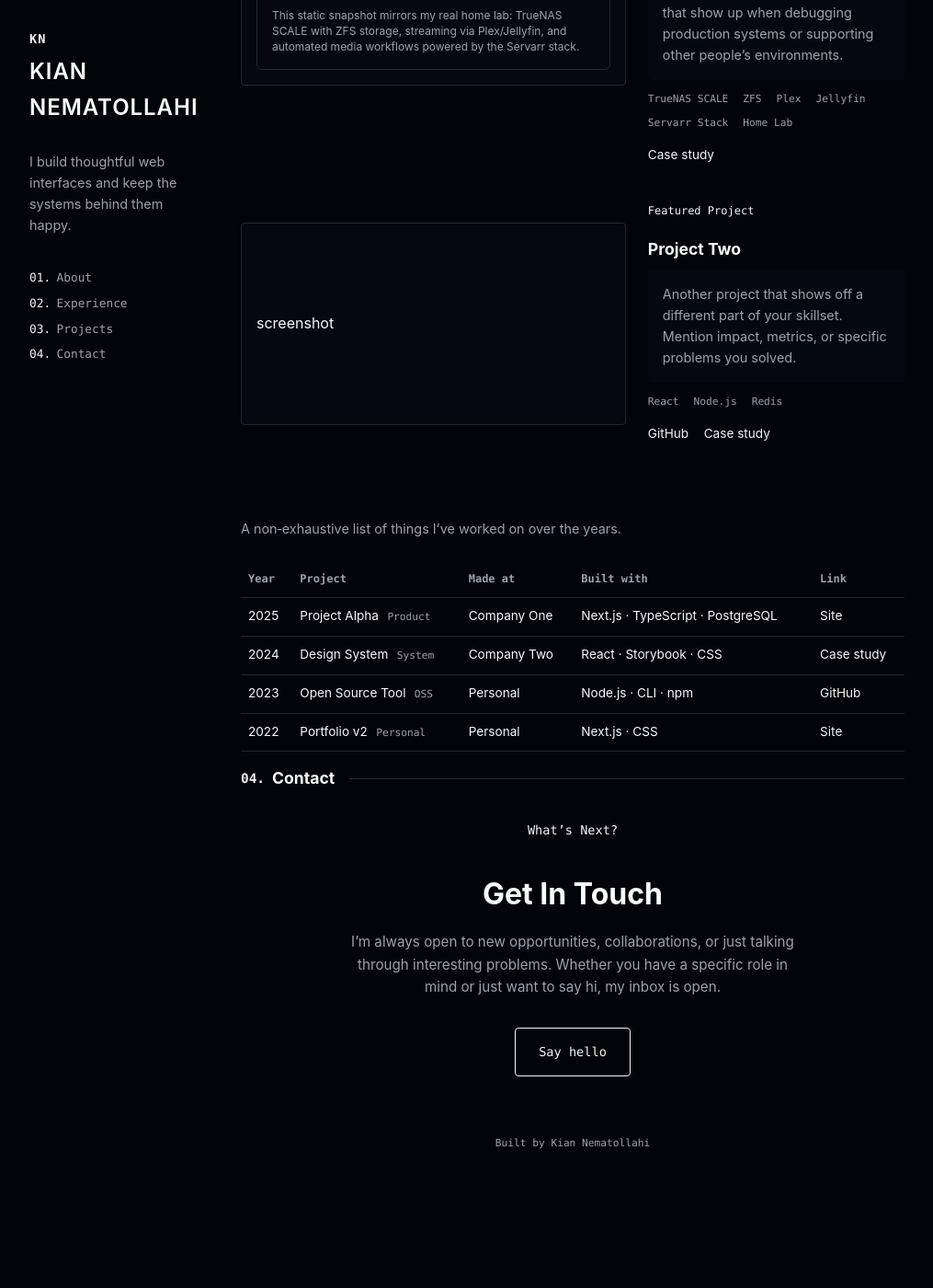
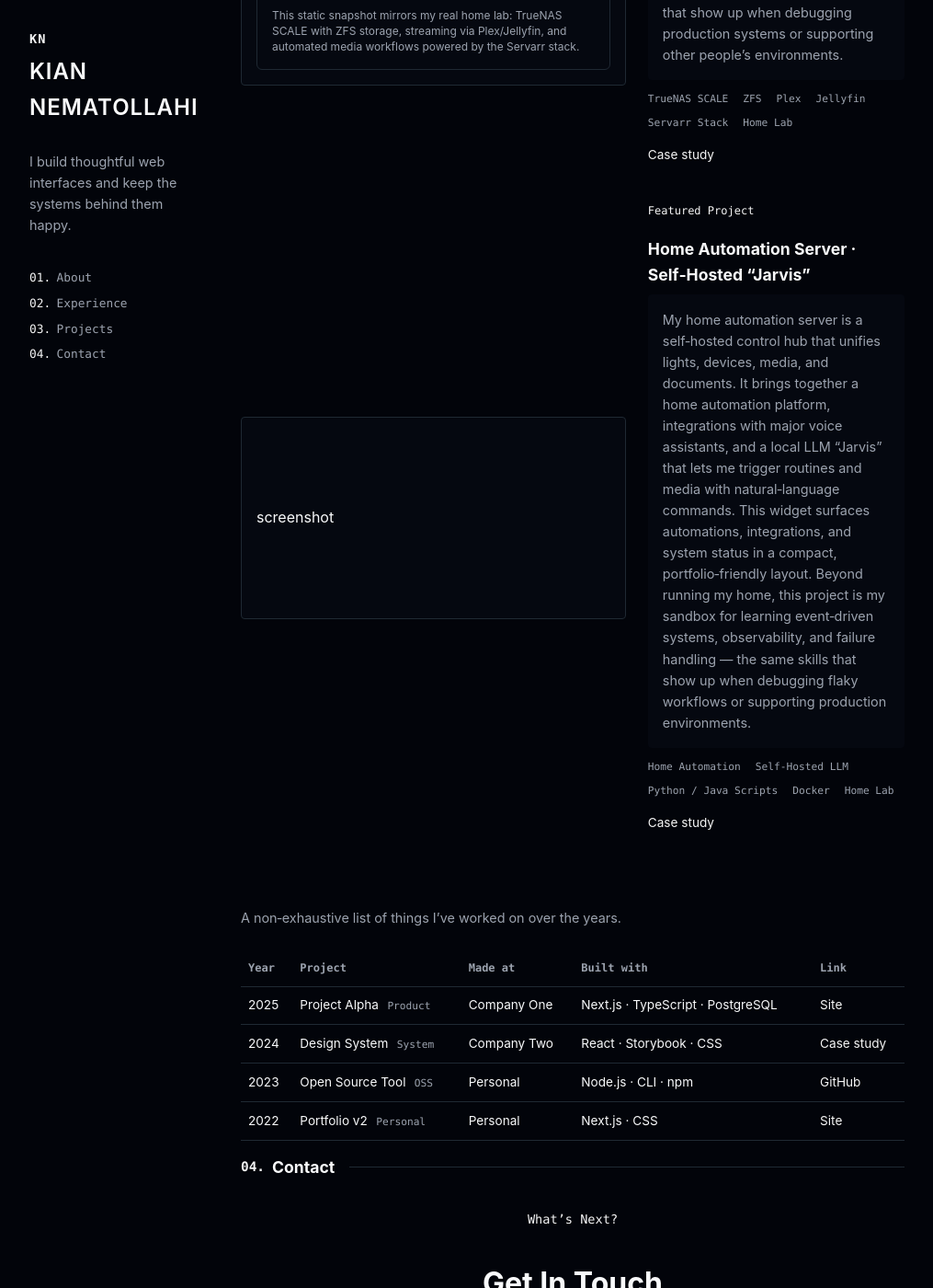
Before and after one commit to nemat777/nemat777.github.io, a Jekyll site: the page index.html, which Jekyll copies as it is, in a window 1280 px wide and 1400 px high, scrolled down 1861 px. Shown: the whole window at 92% size, without its empty margins (132-1147 px from the left). Built offline with Jekyll 4.4.1, drawn with Linux system fonts in a browser that asks for light colours; before the commit the page ends 3177 px from its top, so only the background shows below that.

Commit message:
Update index.html

```diff
--- a/index.html
+++ b/index.html
@@ -1160,18 +1160,24 @@ c3 -285 1 -337 -11 -327 -7 6 -99 57 -205 112 l-191 101 -2 1035 c-2 858 0
             <article class="project-card">
               <div class="project-meta">
                 <div class="project-label">Featured Project</div>
-                <h3 class="project-title">Project Two</h3>
+                <h3 class="project-title">Home Automation Server · Self‑Hosted “Jarvis”</h3>
                 <div class="project-description">
-                  Another project that shows off a different part of your skillset. Mention impact,
-                  metrics, or specific problems you solved.
+                My home automation server is a self‑hosted control hub that unifies lights, devices, media,
+                and documents. It brings together a home automation platform, integrations with major voice
+                assistants, and a local LLM “Jarvis” that lets me trigger routines and media with natural‑language
+                commands. This widget surfaces automations, integrations, and system status in a compact,
+                portfolio‑friendly layout. Beyond running my home, this project is my sandbox for learning
+                event‑driven systems, observability, and failure handling — the same skills that show up when
+                debugging flaky workflows or supporting production environments.
                 </div>
                 <div class="project-tags">
-                  <span>React</span>
-                  <span>Node.js</span>
-                  <span>Redis</span>
+                  <span>Home Automation</span>
+                  <span>Self‑Hosted LLM</span>
+                  <span>Python / Java Scripts</span>
+                  <span>Docker</span>
+                  <span>Home Lab</span>
                 </div>
                 <div class="project-links">
-                  <a href="#">GitHub</a>
                   <a href="#">Case study</a>
                 </div>
               </div>
```
